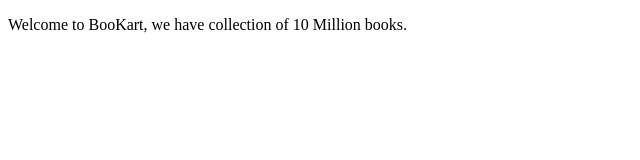
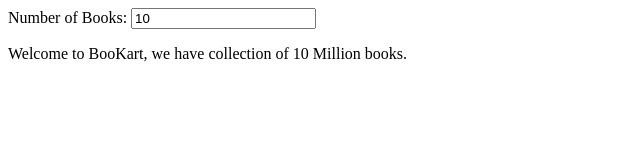
Before and after one commit to doctor3397/BooKart, a plain HTML site: page index.html in a window 1280 px wide. Shown: the whole page, without its empty margins (0-640 px from the left). Drawn offline with nearby package versions, Linux system fonts and the light colour scheme.

Commit message:
Add ng-model

```diff
--- a/index.html
+++ b/index.html
@@ -7,6 +7,7 @@
 </head>
 <body ng-init="numOfBooks = 10">
 
+  Number of Books: <input ng-model="numOfBooks" />
   <p>Welcome to BooKart, we have collection of {{numOfBooks + ' Million'}} books.</p>
 
 </body>
```
